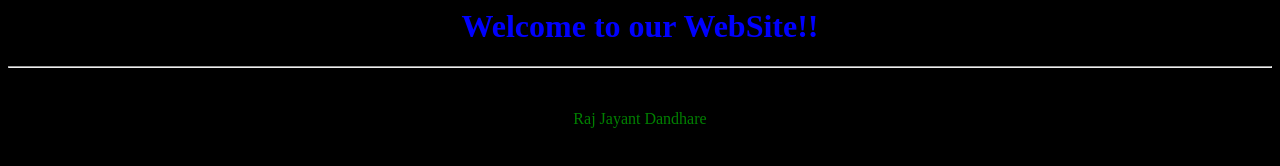
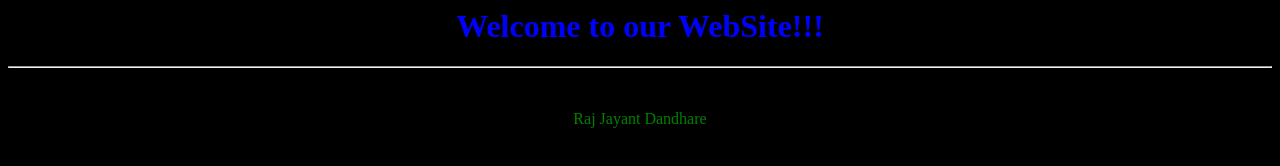
Before and after one commit to RajDandhare/jenkins-docker-webpage, a plain HTML site: page index.html in a window 1280 px wide. Drawn offline with Linux system fonts and the light colour scheme.

Commit message:
Update index.html

```diff
--- a/index.html
+++ b/index.html
@@ -1,7 +1,7 @@
 <html>
         <body style="background-color:black;">
 
-                <h1 style="text-align:center; color:blue;">Welcome to our WebSite!!</h1>
+                <h1 style="text-align:center; color:blue;">Welcome to our WebSite!!!</h1>
                 <hr>
                 <br>
                 <p style="text-align:center; color:green;"> Raj Jayant Dandhare </p>
```
